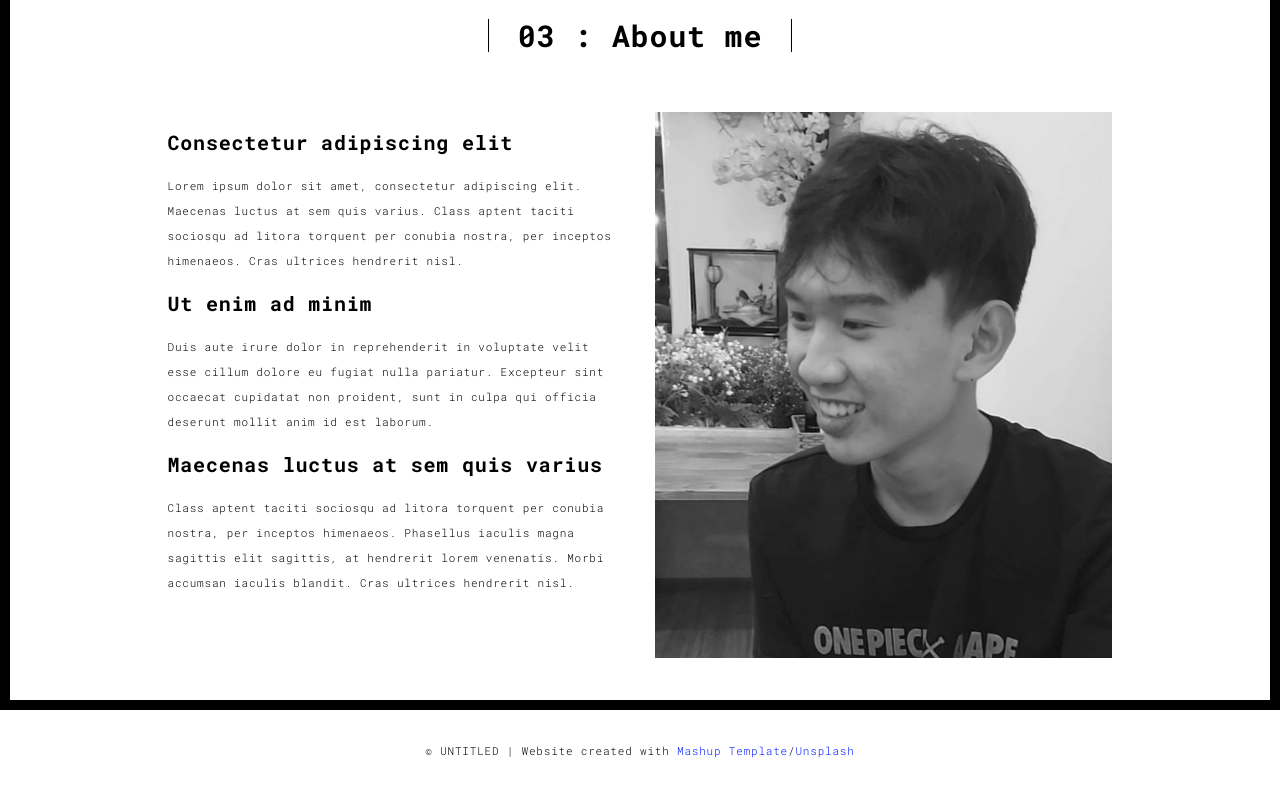
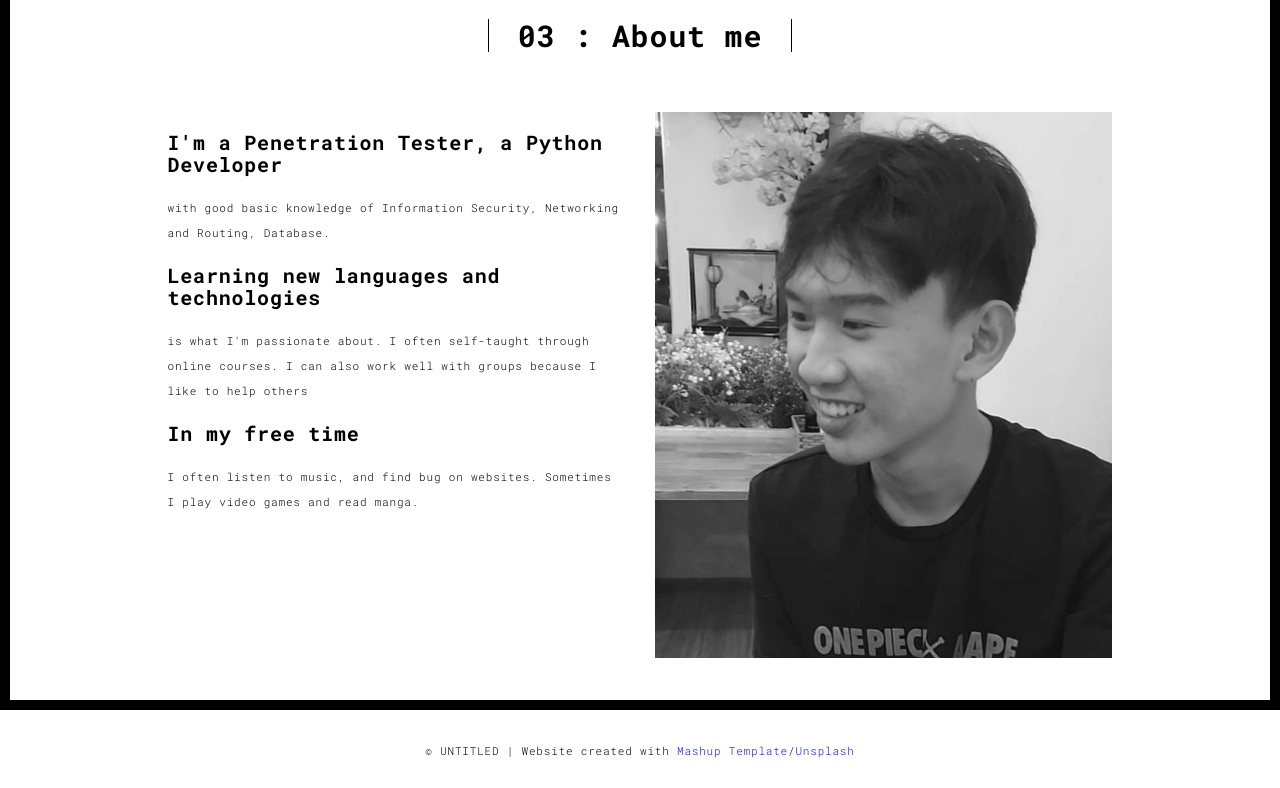
Before and after one commit to typenuke/portfo, a Flask app: page /about.html in a window 1280 px wide. Shown: the part 90-878 px from the top of the page. Run offline with Flask 2, Linux system fonts and the light colour scheme; some libraries are stand-ins or nearby versions.

Commit message:
update contact and about

```diff
--- a/templates/about.html
+++ b/templates/about.html
@@ -63,19 +63,16 @@
             <div class="col-md-10 col-md-offset-1">
               <div class="row">
                 <div class="col-xs-12 col-md-6">
-                  <h3>Consectetur adipiscing elit</h3>
-                  <p>Lorem ipsum dolor sit amet, consectetur adipiscing elit. Maecenas luctus at sem quis varius.
-                    Class aptent taciti sociosqu ad litora torquent per conubia nostra, per inceptos himenaeos. Cras
-                    ultrices hendrerit nisl.</p>
-                  <h3>Ut enim ad minim </h3>
-                  <p>Duis aute irure dolor in reprehenderit in voluptate velit esse
-                    cillum dolore eu fugiat nulla pariatur. Excepteur sint occaecat cupidatat non
-                    proident, sunt in culpa qui officia deserunt mollit anim id est laborum.
-                  <h3>Maecenas luctus at sem quis varius</h3>
+                  <h3>I'm a Penetration Tester, a Python Developer</h3>
+                  <p>with good basic knowledge of Information Security, Networking and Routing, Database.</p>
+                  <h3>Learning new languages and technologies</h3>
+                  <p>is what I'm passionate about. I often self-taught through online courses.
+                    I can also work well with groups because I like to help others
+                  </p>
+                  <h3>In my free time</h3>
                   <p>
-                    Class aptent taciti sociosqu ad litora torquent per conubia nostra, per inceptos himenaeos.
-                    Phasellus iaculis magna sagittis elit sagittis, at hendrerit lorem venenatis. Morbi accumsan iaculis
-                    blandit. Cras ultrices hendrerit nisl.</p>
+                    I often listen to music, and find bug on websites.
+                    Sometimes I play video games and read manga.</p>
                 </div>
                 <div class="col-xs-12 col-md-6">
                   <img src="./static/assets/images/me_grey.png" class="img-responsive" alt="">
--- a/templates/contact.html
+++ b/templates/contact.html
@@ -98,13 +98,13 @@
                       </li>
                     </ul>
                     <h3>Follow me on social networks</h3>
-                    <a href="http://www.facebook.com" title="" class="fa-icon">
+                    <a href="https://www.facebook.com/khanh.hung.1426" title="" class="fa-icon">
                       <i class="fa fa-facebook"></i>
                     </a>
-                    <a href="http://www.twitter.com" title="" class="fa-icon">
+                    <a href="https://twitter.com/theuserofall01" title="" class="fa-icon">
                       <i class="fa fa-twitter"></i>
                     </a>
-                    <a href="http://www.linkedin.com" title="" class="fa-icon">
+                    <a href="https://www.linkedin.com/in/khanh-hung-2ba996200" title="" class="fa-icon">
                       <i class="fa fa-linkedin"></i>
                     </a>
 
```
